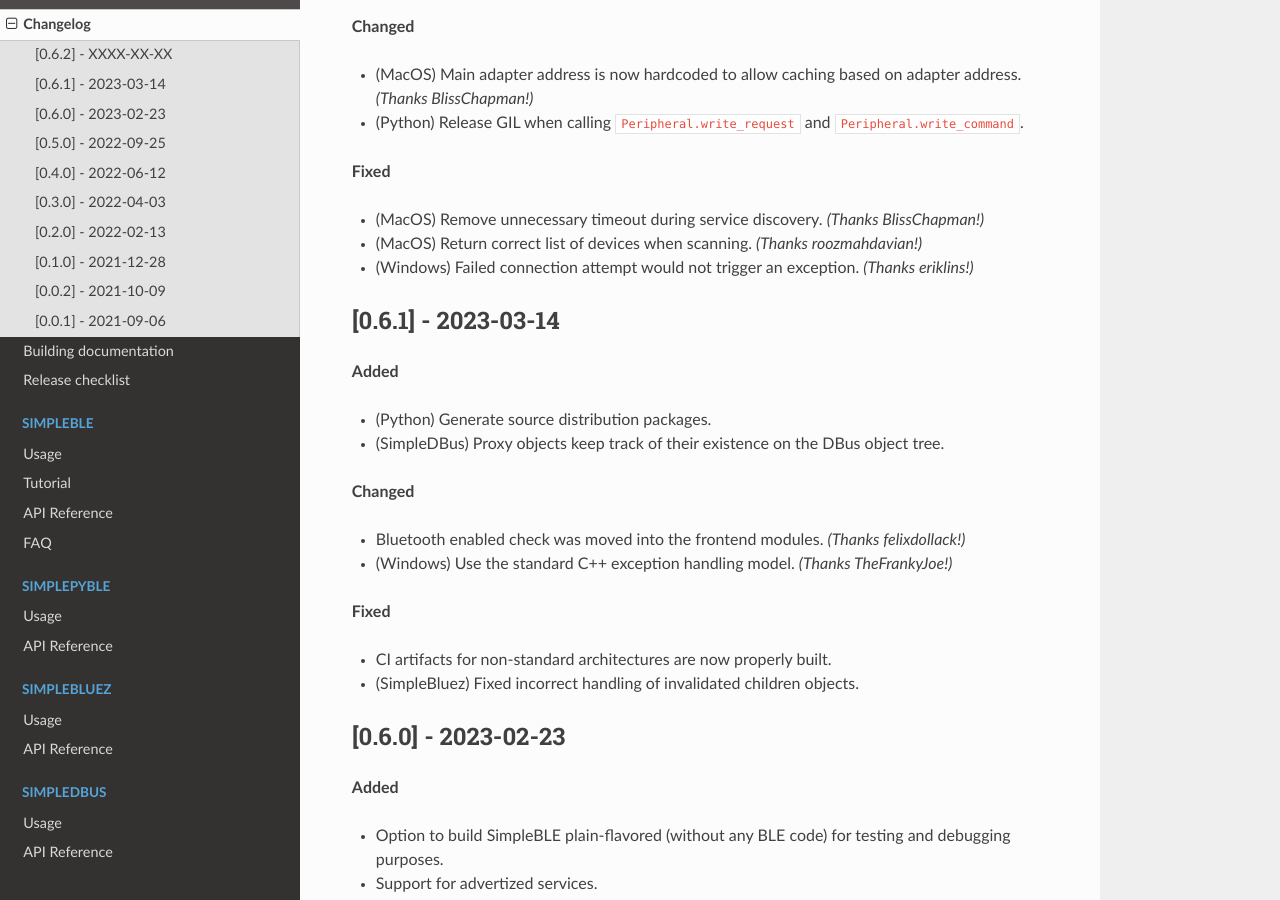
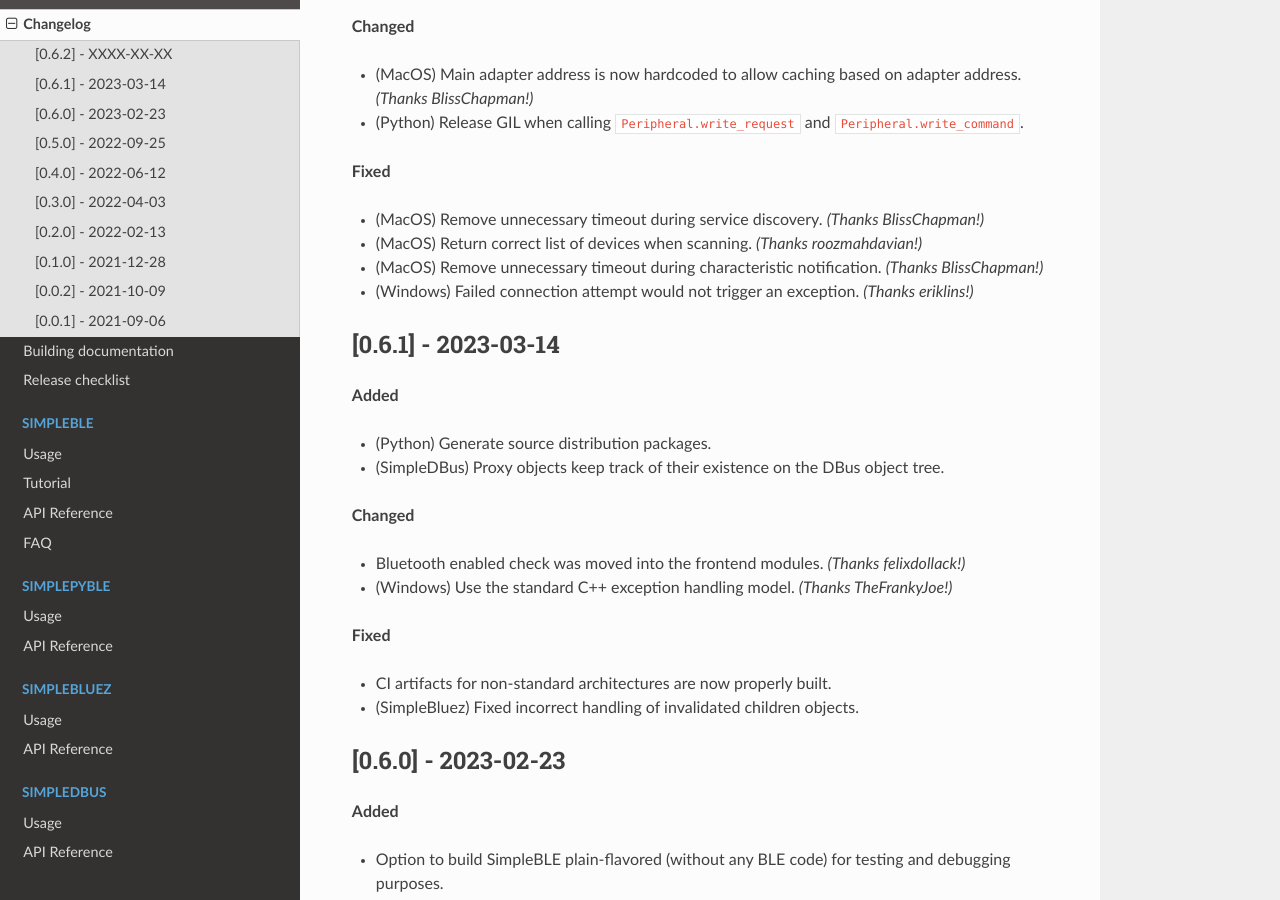
Before and after one commit to OpenBluetoothToolbox/SimpleBLE, a Sphinx documentation site: the page built from docs/changelog.rst, in a window 1280 px wide and 900 px high, scrolled down 417 px. Built offline with Sphinx 7.4.7 and the Read the Docs theme 2.0.0, drawn with Linux system fonts in a browser that asks for light colours.

Commit message:
Remove timeout for characteristic notification. (#252)

```diff
--- a/docs/changelog.rst
+++ b/docs/changelog.rst
@@ -23,6 +23,7 @@
 
 - (MacOS) Remove unnecessary timeout during service discovery. *(Thanks BlissChapman!)*
 - (MacOS) Return correct list of devices when scanning. *(Thanks roozmahdavian!)*
+- (MacOS) Remove unnecessary timeout during characteristic notification. *(Thanks BlissChapman!)*
 - (Windows) Failed connection attempt would not trigger an exception. *(Thanks eriklins!)*
 
 
```
Also changed, not shown: 1 other file.
